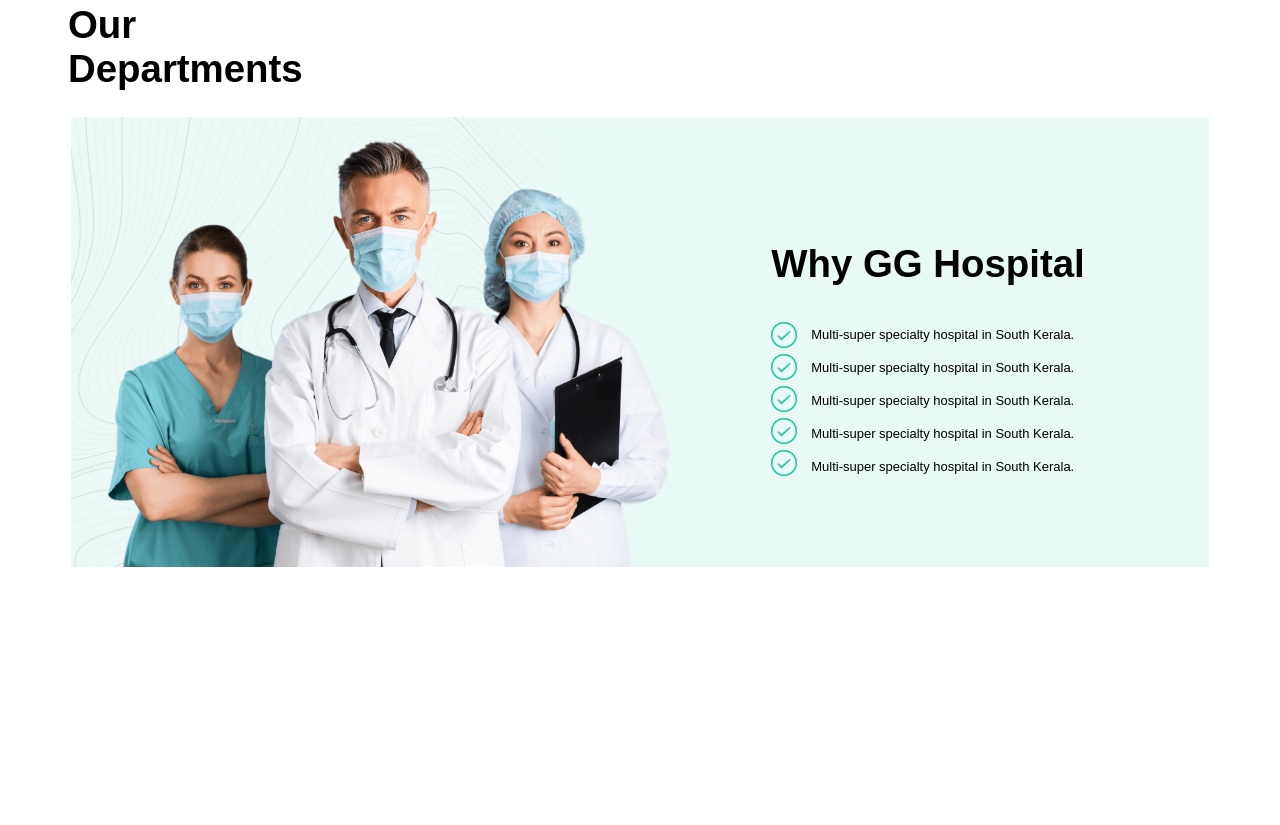
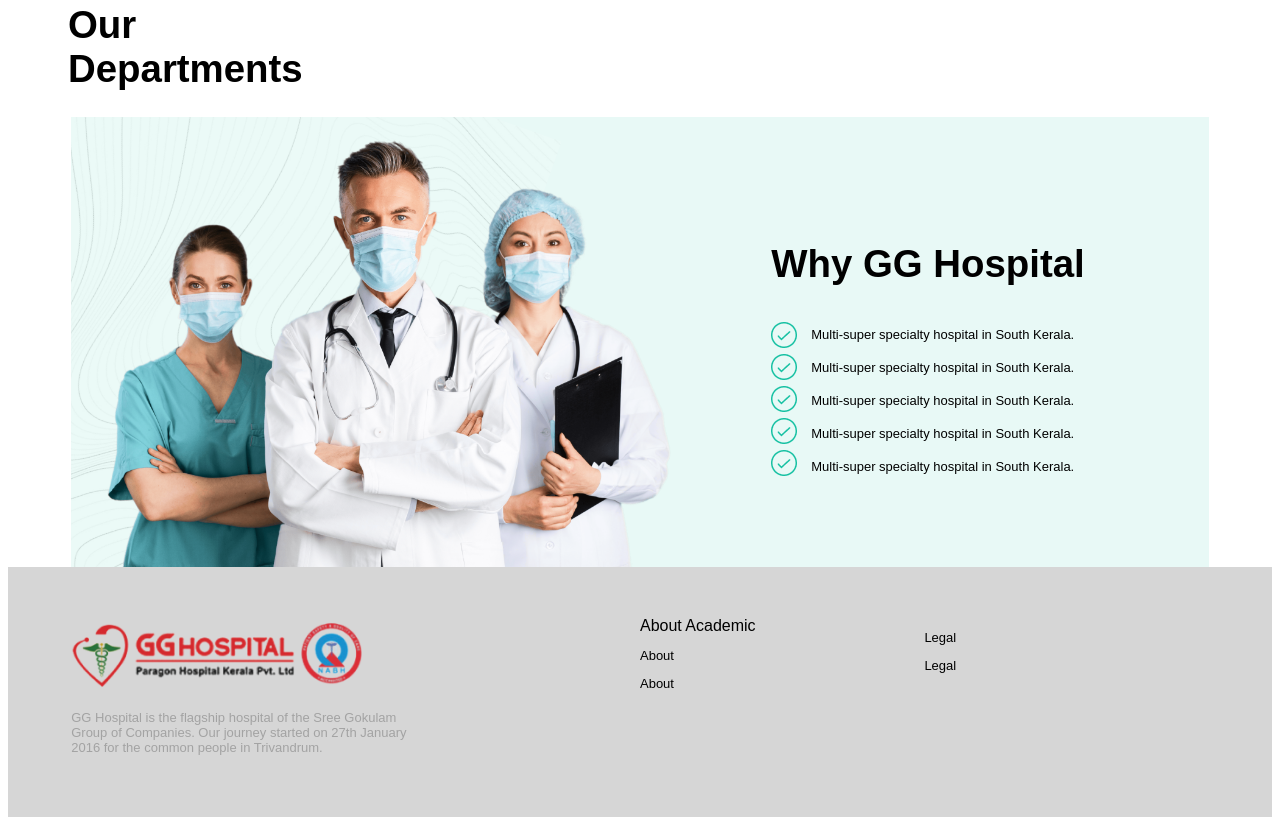
Before and after one commit to abhijithanair/HTML-CSS-Training, a plain HTML site: page GG-Hospital/top_header/top_header.html in a window 1280 px wide. Shown: the part 889-1714 px from the top of the page. Before the commit the page ends 1464 px from the top, so only its background shows below. Drawn offline with Linux system fonts and the light colour scheme.

Commit message:
feat:Started off on footer

```diff
--- a/GG-Hospital/navbar/navbar.css
+++ b/GG-Hospital/navbar/navbar.css
@@ -1,6 +1,6 @@
 
 body{
-    font-family: Arial, Helvetica, sans-serif;
+    font-family:Arial, Helvetica, sans-serif;
 }
 .maincontainer{
 
--- a/GG-Hospital/top_header/top_header.css
+++ b/GG-Hospital/top_header/top_header.css
@@ -169,3 +169,25 @@ margin-top:100px;
     padding-left: 40px;
     line-height: 20px;
 }
+footer{
+    background-color: #d6d6d6;
+    width:90%;
+    height:200px;
+    bottom: 0;
+    padding-left:5%;
+    padding-right: 5%;
+    padding-top: 50px;
+}
+.footabout{
+    display:flex;
+    justify-content: space-around;
+}
+.footgg{
+    flex:2;
+}
+.aboutgg{
+    flex:1;
+}
+.legal{
+    flex:1;
+}
--- a/GG-Hospital/top_header/top_header.html
+++ b/GG-Hospital/top_header/top_header.html
@@ -117,6 +117,37 @@
           </div>
         </div>
       </div>
+      <footer>
+        <div class="footabout">
+          <div class="footgg">
+            <img src="\GG-Hospital\navbar\img\logo.png">
+            <p style="width:60%;color: rgb(163, 163, 163);">GG Hospital is the flagship hospital of the Sree Gokulam Group of Companies. Our journey started on 27th January 2016 for the common people in Trivandrum.</p>
+          </div>
+          <div class="aboutgg">
+            <div class="aboutgg1">
+
+            </div>
+            <div class="aboutgg2">
+              <a>About</a>
+              <a>Academic</a>
+            </div>
+            <div class="aboutgg3">
+
+            </div>
+
+
+            <p>About</p>
+            <p>About</p>
+          </div>
+          <div class="legal">
+            <p>Legal</p>
+            <p>Legal</p>
+          </div>
+        </div>
+        <div class="footcontact"></div>
+        <div clas="footcopyright"></div>
+      </footer>
     </div>
+
   </body>
 </html>
```
